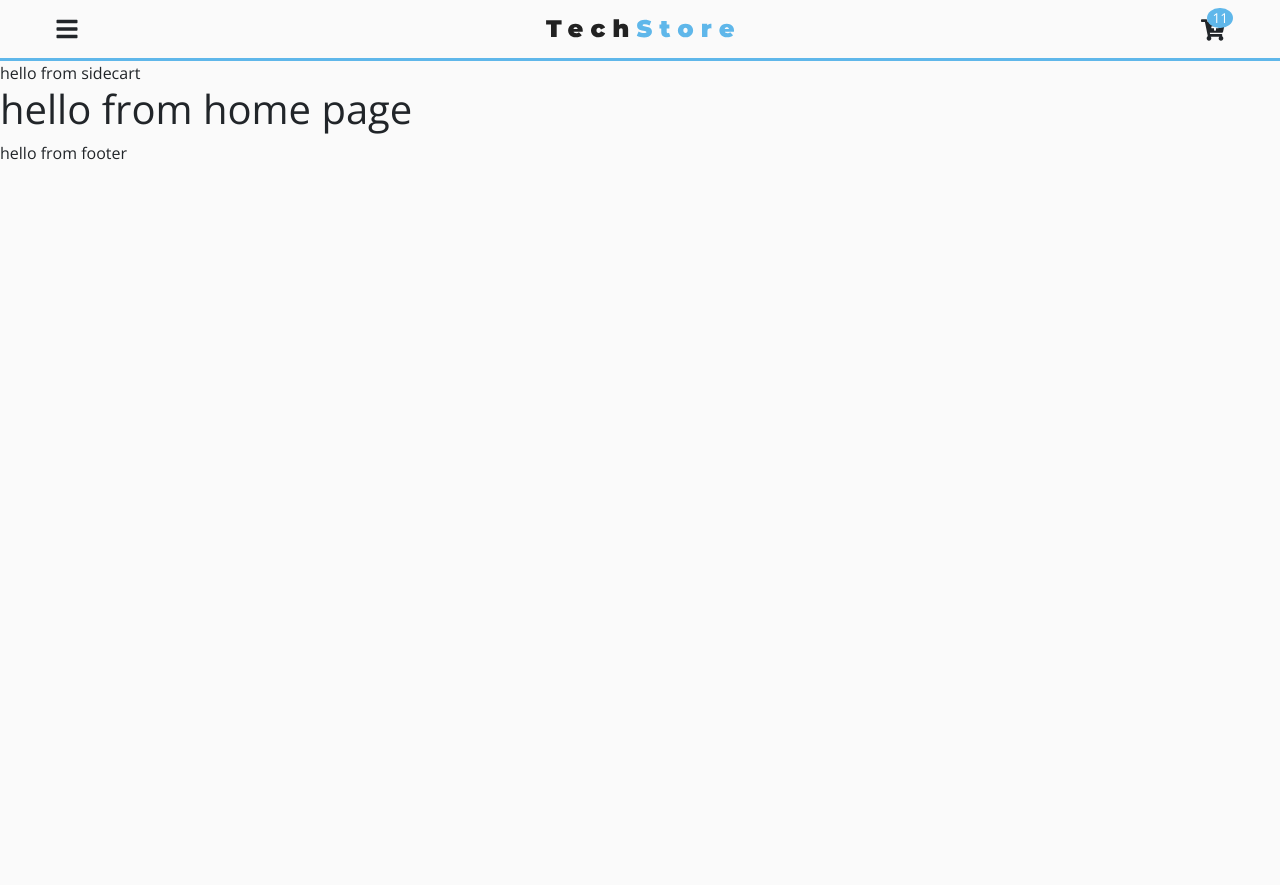
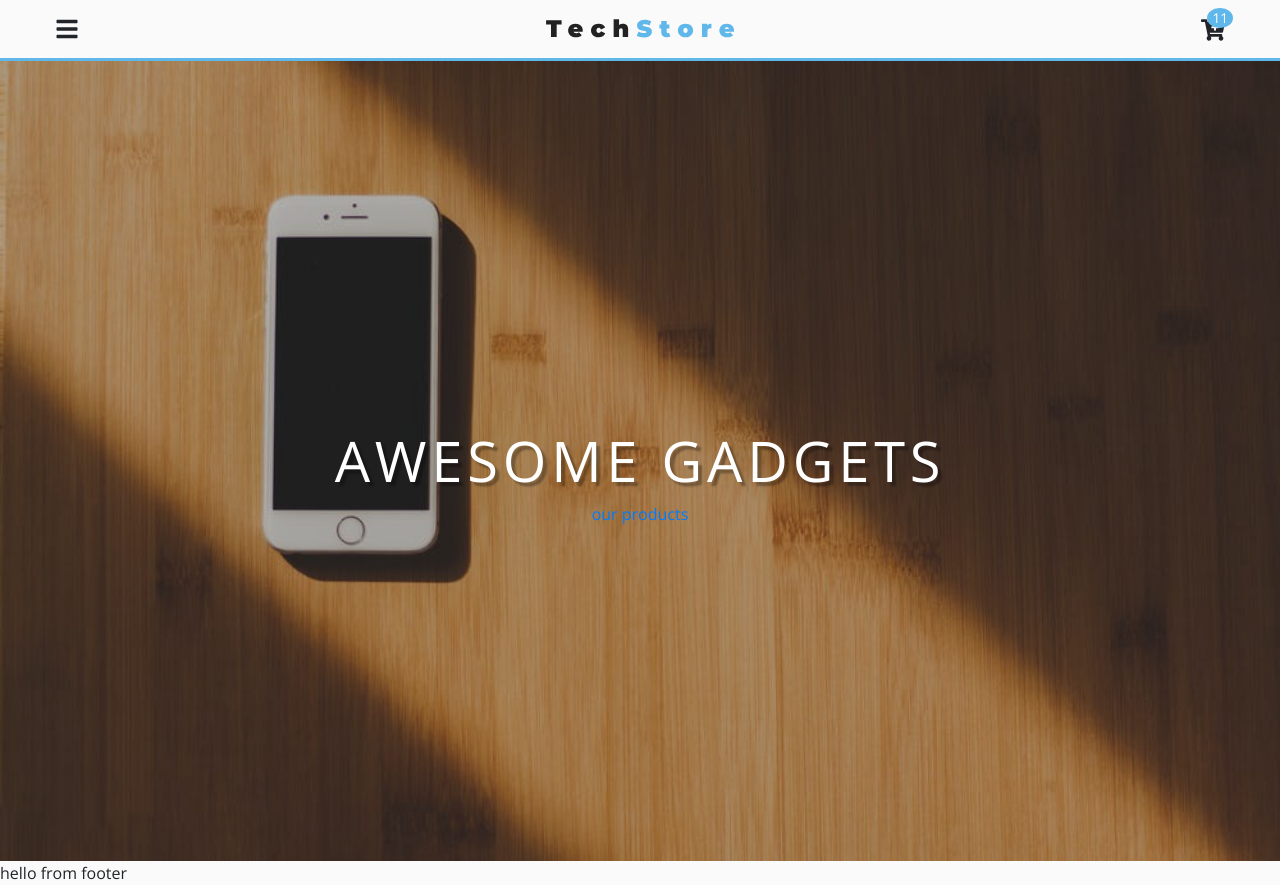
Before and after one commit to JigneshPatel04/react-tech-store-app, a React (Create React App) app: page / in a window 1280 px wide. Before the commit the page ends 800 px from the top, so only its background shows below. Built offline with nearby package versions, Linux system fonts and the light colour scheme.

Commit message:
hero component

```diff
--- /dev/null
+++ b/src/components/Hero.js
@@ -0,0 +1,36 @@
+import React from 'react';
+import styled from 'styled-components';
+import mainBcg from '../images/mainBcg.jpeg';
+
+export default function Hero({ img, title, max, children }) {
+  return (
+    <HeroWrapper max={max} img={img}>
+      <div className='banner'>
+        <h1 className='title'>{title}</h1>
+        {children}
+      </div>
+    </HeroWrapper>
+  );
+}
+
+const HeroWrapper = styled.div`
+  text-align: center;
+  display: flex;
+  align-items: center;
+  justify-content: center;
+  min-height: ${props => (props.max ? '100vh' : '60vh')};
+  color: var(--mainWhite);
+  background: linear-gradient(var(--primaryRGBA), var(--primaryRGBA)),
+    url(${props => props.img}) center/cover no-repeat;
+  .title {
+    padding-top: 2rem;
+    font-size: 3.5rem;
+    text-shadow: 4px 4px 2px rgba(0, 0, 0, 0.3);
+    text-transform: uppercase;
+    letter-spacing: var(--mainSpacing);
+  }
+`;
+
+Hero.defaultProps = {
+  img: mainBcg
+};
--- a/src/components/SideCart.js
+++ b/src/components/SideCart.js
@@ -1,5 +1,34 @@
 import React from 'react';
+import { ProductConsumer } from '../context';
+import styled from 'styled-components';
 
 export default function SideCart() {
-  return <div>hello from sidecart</div>;
+  return (
+    <ProductConsumer>
+      {value => {
+        const { cartOpen, closeCart, cart } = value;
+        return (
+          <CartWrapper show={cartOpen} onClick={closeCart}>
+            <p>cart items</p>
+          </CartWrapper>
+        );
+      }}
+    </ProductConsumer>
+  );
 }
+
+const CartWrapper = styled.div`
+  position: fixed;
+  top: 60px;
+  right: 0;
+  width: 100%;
+  height: 100%;
+  background: var(--mainGrey);
+  z-index: 1;
+  border-left: 4px solid var(--primaryColor);
+  transition: var(--mainTransition);
+  transform: ${props => (props.show ? 'translateX(0)' : 'translateX(100%)')};
+  @media (min-width: 576px) {
+    width: 20rem;
+  }
+`;
--- a/src/components/Sidebar.js
+++ b/src/components/Sidebar.js
@@ -34,7 +34,7 @@
 
 const SideWrapper = styled.nav`
   position: fixed;
-  top: 61px;
+  top: 60px;
   left: 0;
   width: 100%;
   height: 100%;
--- a/src/context/linkData.js
+++ b/src/context/linkData.js
@@ -12,7 +12,7 @@
   {
     id: 3,
     text: 'products',
-    path: '/product'
+    path: '/products'
   },
   {
     id: 4,
--- a/src/pages/HomePage.js
+++ b/src/pages/HomePage.js
@@ -1,16 +1,14 @@
 import React from 'react';
 
-import { ProductConsumer } from '../context';
+import Hero from '../components/Hero'
+import {Link} from 'react-router-dom'
 
 export default function HomePage() {
   return (
     <>
-      <ProductConsumer>
-        {value => {
-          console.log(value);
-          return <h1>hello from home page</h1>;
-        }}
-      </ProductConsumer>
+      <Hero title="awesome gadgets" max="true">
+        <Link to='/products' >our products</Link>
+      </Hero>
     </>
   );
 }
```
